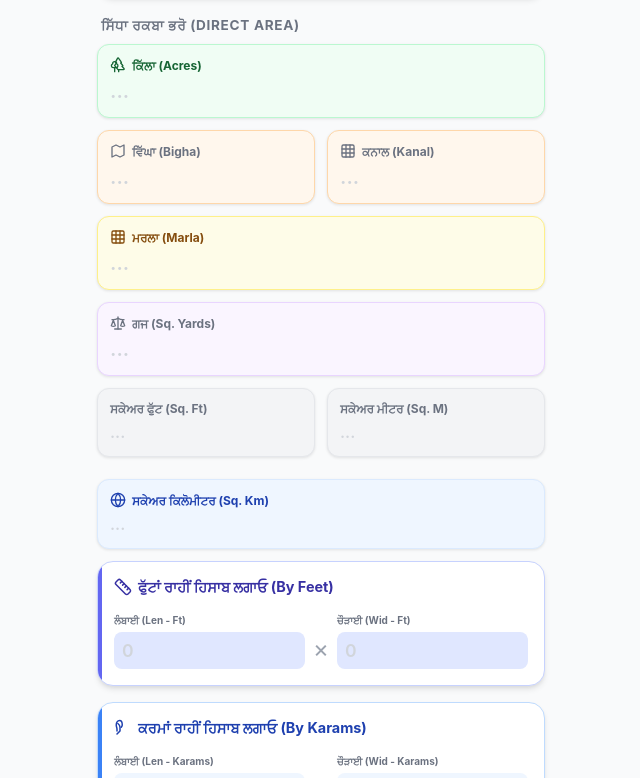
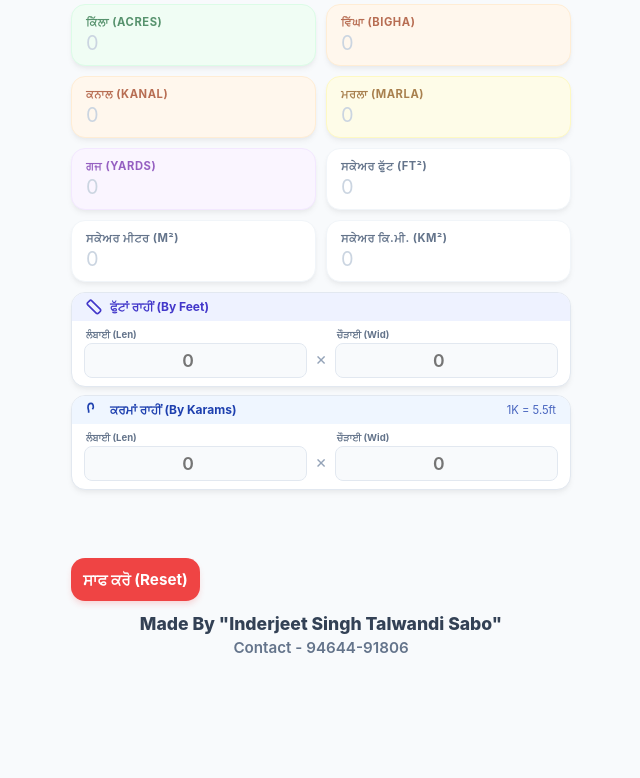
Before and after one commit to Insddrive/Land-measurement, a plain HTML site: page index.html in a window 1280 px wide. Shown: the part 125-903 px from the top of the page, without its empty margins (319-959 px from the left). After the commit the page ends 800 px from the top, so only its background shows below. Drawn offline with Linux system fonts and the light colour scheme.

```diff
--- a/index.html
+++ b/index.html
@@ -4,178 +4,321 @@
     <meta charset="UTF-8">
     <meta name="viewport" content="width=device-width, initial-scale=1.0, maximum-scale=1.0, user-scalable=no">
     <meta name="theme-color" content="#15803d">
-    <meta name="description" content="Punjabi Land Calculator - Calculate Killa, Kanal, Marla, Feet and Karams offline.">
-
-    <!-- iOS Support -->
     <meta name="apple-mobile-web-app-capable" content="yes">
     <meta name="apple-mobile-web-app-status-bar-style" content="black-translucent">
-    <meta name="apple-mobile-web-app-title" content="Land Calc">
-    <link rel="apple-touch-icon" href="icon-192.png">
-
-
-    <title>Land Calculator Punjabi</title>
-
-    <!-- Link to Manifest File -->
+    <meta name="description" content="Punjabi Land Calculator">
+    <title>Land Calc</title>
     <link rel="manifest" href="manifest.json">
 
-
     <style>
-        /* CSS Reset & Variables */
         :root {
-            --primary: #15803d; --primary-light: #dcfce7; --bg-color: #f9fafb;
-            --card-bg: #ffffff; --text-main: #1f2937; --text-sub: #6b7280;
-            --border: #e5e7eb; --danger: #dc2626; --radius: 12px;
-            --shadow: 0 4px 6px -1px rgba(0, 0, 0, 0.1), 0 2px 4px -1px rgba(0, 0, 0, 0.06);
+            --primary: #15803d;
+            --bg-color: #f8fafc;
+            --radius: 14px;
+            --shadow: 0 4px 6px -1px rgba(0, 0, 0, 0.05), 0 2px 4px -1px rgba(0, 0, 0, 0.03);
         }
         * { box-sizing: border-box; margin: 0; padding: 0; font-family: -apple-system, BlinkMacSystemFont, "Segoe UI", Roboto, sans-serif; -webkit-tap-highlight-color: transparent; }
-        body { background-color: var(--bg-color); color: var(--text-main); padding-bottom: 40px; }
-        .container { max-width: 480px; margin: 0 auto; padding: 16px; }
+
+        body {
+            background-color: var(--bg-color);
+            padding: 16px;
+            height: 100vh; /* Full height */
+            display: flex;
+            flex-direction: column;
+            overflow: hidden; /* No scroll */
+        }
+
+        .container {
+            flex: 1;
+            display: flex;
+            flex-direction: column;
+            justify-content: space-between; /* Distribute space evenly */
+            max-width: 500px;
+            margin: 0 auto;
+            width: 100%;
+            height: 100%;
+        }
 
         /* Header */
-        .header { background-color: var(--primary); color: white; padding: 20px; border-radius: 16px; box-shadow: var(--shadow); margin-bottom: 20px; display: flex; justify-content: space-between; align-items: center; }
-        .header h1 { font-size: 1.5rem; font-weight: 700; margin-bottom: 4px; }
-        .header p { font-size: 0.85rem; opacity: 0.9; }
-        .header-icon { background-color: rgba(255, 255, 255, 0.2); padding: 8px; border-radius: 10px; display: flex; align-items: center; justify-content: center; }
+        .header {
+            background: var(--primary);
+            color: white;
+            padding: 12px 16px;
+            border-radius: var(--radius);
+            display: flex;
+            justify-content: space-between;
+            align-items: center;
+            box-shadow: 0 4px 10px rgba(21, 128, 61, 0.2);
+        }
+        .header h1 { font-size: 1.25rem; font-weight: 700; letter-spacing: 0.5px; }
+        .header span { font-size: 0.8rem; opacity: 0.9; margin-left: 8px; font-weight: 400; }
 
+        /* Main Content Wrapper */
+        .content-area {
+            display: flex;
+            flex-direction: column;
+            gap: 10px; /* Space between rows */
+            flex-grow: 1;
+            justify-content: center; /* Center vertically if space allows */
+            padding: 8px 0;
+        }
 
-        /* Inputs */
-        .section-title { font-size: 0.85rem; font-weight: 700; color: var(--text-sub); text-transform: uppercase; letter-spacing: 0.05em; margin: 20px 0 10px 4px; }
-        .input-group { background-color: var(--card-bg); border-radius: var(--radius); box-shadow: 0 1px 3px rgba(0,0,0,0.1); margin-bottom: 12px; display: flex; flex-direction: column; border: 1px solid var(--border); padding: 12px; transition: all 0.2s; }
-        .input-group:focus-within { border-color: var(--primary); box-shadow: 0 0 0 2px var(--primary-light); }
-        .input-label { font-size: 0.75rem; font-weight: 700; color: var(--text-sub); margin-bottom: 4px; display: flex; align-items: center; gap: 6px; }
-        .input-field { width: 100%; border: none; background: transparent; font-size: 1.25rem; font-weight: 600; color: var(--text-main); outline: none; padding: 2px 0; }
-        .input-field::placeholder { color: #d1d5db; }
+        /* Grid System */
+        .grid-2 {
+            display: grid;
+            grid-template-columns: 1fr 1fr;
+            gap: 10px;
+        }
 
-        /* Layouts & Colors */
-        .grid-2 { display: grid; grid-template-columns: 1fr 1fr; gap: 12px; }
-        .bg-green { background-color: #f0fdf4; border-color: #bbf7d0; } .text-green { color: #166534; }
-        .bg-orange { background-color: #fff7ed; border-color: #fed7aa; }
-        .bg-yellow { background-color: #fefce8; border-color: #fef08a; } .text-yellow { color: #854d0e; }
-        .bg-purple { background-color: #faf5ff; border-color: #e9d5ff; }
-        .bg-gray { background-color: #f3f4f6; border-color: #e5e7eb; }
+        .card {
+            background: white;
+            border: 1px solid #f1f5f9;
+            border-radius: var(--radius);
+            padding: 10px 14px;
+            display: flex;
+            flex-direction: column;
+            justify-content: center;
+            box-shadow: var(--shadow);
+            transition: transform 0.1s;
+        }
+        .card:active { transform: scale(0.98); }
 
-        /* Special Boxes */
-        .special-box { position: relative; background: white; padding: 16px; border-radius: 16px; box-shadow: var(--shadow); margin-bottom: 16px; border: 1px solid; overflow: hidden; }
-        .special-box::before { content: ''; position: absolute; top: 0; left: 0; bottom: 0; width: 4px; }
-        .box-blue { border-color: #bfdbfe; } .box-blue::before { background-color: #3b82f6; } .title-blue { color: #1e40af; }
-        .box-indigo { border-color: #c7d2fe; } .box-indigo::before { background-color: #6366f1; } .title-indigo { color: #3730a3; }
-        .flex-row { display: flex; align-items: center; gap: 8px; }
-        .x-sign { font-size: 1.5rem; color: #9ca3af; padding-top: 20px; }
+        .label {
+            font-size: 0.7rem;
+            font-weight: 700;
+            color: #64748b;
+            white-space: nowrap;
+            margin-bottom: 2px;
+            text-transform: uppercase;
+            letter-spacing: 0.05em;
+        }
 
+        .input-val {
+            font-size: 1.25rem; /* Larger font */
+            font-weight: 700;
+            color: #1e293b;
+            border: none;
+            outline: none;
+            width: 100%;
+            background: transparent;
+            padding: 0;
+            line-height: 1.2;
+        }
+        .input-val::placeholder { color: #cbd5e1; font-weight: 400; }
 
-        /* Button */
-        .btn-reset { width: 100%; background-color: var(--danger); color: white; border: none; padding: 16px; border-radius: var(--radius); font-size: 1rem; font-weight: 700; display: flex; align-items: center; justify-content: center; gap: 10px; margin-top: 30px; cursor: pointer; box-shadow: var(--shadow); }
-        .btn-reset:active { transform: scale(0.98); }
-        svg { stroke: currentColor; stroke-width: 2; stroke-linecap: round; stroke-linejoin: round; fill: none; }
+        /* Colors */
+        .c-green { background: #f0fdf4; border-color: #dcfce7; } .c-green .input-val { color: #166534; } .c-green .label { color: #166534; opacity: 0.7; }
+        .c-orange { background: #fff7ed; border-color: #ffedd5; } .c-orange .label { color: #9a3412; opacity: 0.7; }
+        .c-yellow { background: #fefce8; border-color: #fef9c3; } .c-yellow .input-val { color: #854d0e; } .c-yellow .label { color: #854d0e; opacity: 0.7; }
+        .c-purple { background: #faf5ff; border-color: #f3e8ff; } .c-purple .label { color: #6b21a8; opacity: 0.7; }
+
+        /* Dimensions Section */
+        .dims-wrapper {
+            display: flex;
+            flex-direction: column;
+            gap: 8px;
+        }
+
+        .dim-box {
+            background: white;
+            border-radius: var(--radius);
+            border: 1px solid #e2e8f0;
+            overflow: hidden;
+            box-shadow: var(--shadow);
+        }
+        .dim-header {
+            background: #eef2ff;
+            padding: 6px 14px;
+            font-size: 0.75rem;
+            font-weight: 700;
+            color: #4338ca;
+            display: flex;
+            align-items: center;
+            gap: 8px;
+        }
+        .dim-row { padding: 8px 12px; display: flex; align-items: center; gap: 8px; }
+
+        .dim-col { flex: 1; }
+        .dim-col label { display: block; font-size: 0.6rem; color: #64748b; font-weight: 700; margin-left: 2px; margin-bottom: 2px; }
+        .dim-input {
+            width: 100%;
+            background: #f8fafc;
+            border: 1px solid #e2e8f0;
+            border-radius: 8px;
+            padding: 6px;
+            font-size: 1.1rem;
+            font-weight: 600;
+            text-align: center;
+            outline: none;
+            color: #334155;
+        }
+        .dim-input:focus { background: white; border-color: #6366f1; box-shadow: 0 0 0 2px rgba(99, 102, 241, 0.1); }
+        .x-sym { color: #94a3b8; font-size: 1.1rem; margin-top: 10px; }
+
+        .blue-theme .dim-header { background: #eff6ff; color: #1e40af; }
+        .blue-theme .dim-input:focus { border-color: #3b82f6; box-shadow: 0 0 0 2px rgba(59, 130, 246, 0.1); }
+
+        /* Reset Button */
+        .btn-reset {
+            background: #ef4444;
+            color: white;
+            border: none;
+            padding: 12px;
+            border-radius: var(--radius);
+            font-size: 0.95rem;
+            font-weight: 700;
+            cursor: pointer;
+            box-shadow: 0 4px 6px -1px rgba(239, 68, 68, 0.2);
+            margin-top: 4px;
+        }
+        .btn-reset:active { transform: scale(0.98); background: #dc2626; }
+
+        /* Footer */
+        .footer {
+            text-align: center;
+            padding: 12px 0 2px 0; /* Thoda space wadhaya */
+            color: #64748b;
+        }
+        .footer .name {
+            font-weight: 800;
+            color: #334155;
+            font-size: 1.1rem; /* Size wadhaya */
+            margin-bottom: 4px;
+        }
+        .footer p {
+            margin: 0;
+            font-size: 0.95rem; /* Size wadhaya */
+            font-weight: 600;
+        }
+
+        /* Icons */
+        svg { width: 16px; height: 16px; stroke-width: 2.5; }
     </style>
 </head>
 <body>
 
-
 <div class="container">
+    <!-- Header -->
     <div class="header">
         <div>
-            <h1>ਜਮੀਨ ਮਿਣਤੀ</h1>
-            <p>(Land Measurement)</p>
-            <p style="font-size: 10px; margin-top: 4px;">ਪੰਜਾਬੀ ਲੈਂਡ ਕੈਲਕੁਲੇਟਰ</p>
+            <h1>ਜਮੀਨ ਮਿਣਤੀ <span>(Land Calc)</span></h1>
         </div>
-        <div class="header-icon">
-            <svg width="32" height="32" viewBox="0 0 24 24" stroke="white"><path d="M10 10v.2A3 3 0 0 1 8.9 16v0H5v0h0a3 3 0 0 1-1-5.8V10a3 3 0 0 1 6 0Z"/><path d="M7 16v6"/><path d="M13 19v3"/><path d="M12 19h8.3a1 1 0 0 0 .7-1.7L18 14h.3a1 1 0 0 0 .7-1.7L16 9h.2a1 1 0 0 0 .6-1.7L13 2.1a1 1 0 0 0-1.8 0L8.5 7.3a1 1 0 0 0 .6 1.7H9.3L7 13Z"/></svg>
+        <svg style="width:22px; height:22px; opacity:0.9" viewBox="0 0 24 24" fill="none" stroke="currentColor"><path d="M3 3v18h18"/><path d="M18.7 8l-5.1 5.2-2.8-2.7L7 14.3"/></svg>
+    </div>
+
+    <div class="content-area">
+        <!-- Row 1: Killa & Vigha -->
+        <div class="grid-2">
+            <div class="card c-green">
+                <div class="label">ਕਿੱਲਾ (Acres)</div>
+                <input type="number" id="killa" class="input-val" placeholder="0" oninput="calculate('killa', this.value)">
+            </div>
+            <div class="card c-orange">
+                <div class="label">ਵਿੱਘਾ (Bigha)</div>
+                <input type="number" id="vigha" class="input-val" placeholder="0" oninput="calculate('vigha', this.value)">
             </div>
         </div>
 
-
-    <div class="section-title">ਸਿੱਧਾ ਰਕਬਾ ਭਰੋ (Direct Area)</div>
-    <div class="input-group bg-green">
-        <label class="input-label text-green"><svg width="16" height="16" viewBox="0 0 24 24"><path d="M10 10v.2A3 3 0 0 1 8.9 16v0H5v0h0a3 3 0 0 1-1-5.8V10a3 3 0 0 1 6 0Z"/><path d="M7 16v6"/><path d="M13 19v3"/><path d="M12 19h8.3a1 1 0 0 0 .7-1.7L18 14h.3a1 1 0 0 0 .7-1.7L16 9h.2a1 1 0 0 0 .6-1.7L13 2.1a1 1 0 0 0-1.8 0L8.5 7.3a1 1 0 0 0 .6 1.7H9.3L7 13Z"/></svg> ਕਿੱਲਾ (Acres)</label>
-        <input type="number" id="killa" class="input-field text-green" placeholder="..." oninput="calculate('killa', this.value)">
+        <!-- Row 2: Kanal & Marla -->
+        <div class="grid-2">
+            <div class="card c-orange">
+                <div class="label">ਕਨਾਲ (Kanal)</div>
+                <input type="number" id="kanal" class="input-val" placeholder="0" oninput="calculate('kanal', this.value)">
             </div>
-
-
-    <div class="grid-2">
-        <div class="input-group bg-orange">
-            <label class="input-label"><svg width="16" height="16" viewBox="0 0 24 24"><polygon points="3 6 9 3 15 6 21 3 21 18 15 21 9 18 3 21"/></svg> ਵਿੱਘਾ (Bigha)</label>
-            <input type="number" id="vigha" class="input-field" placeholder="..." oninput="calculate('vigha', this.value)">
-        </div>
-        <div class="input-group bg-orange">
-            <label class="input-label"><svg width="16" height="16" viewBox="0 0 24 24"><rect width="18" height="18" x="3" y="3" rx="2"/><path d="M3 9h18"/><path d="M3 15h18"/><path d="M9 3v18"/><path d="M15 3v18"/></svg> ਕਨਾਲ (Kanal)</label>
-            <input type="number" id="kanal" class="input-field" placeholder="..." oninput="calculate('kanal', this.value)">
+            <div class="card c-yellow">
+                <div class="label">ਮਰਲਾ (Marla)</div>
+                <input type="number" id="marla" class="input-val" placeholder="0" oninput="calculate('marla', this.value)">
             </div>
         </div>
 
-
-    <div class="input-group bg-yellow">
-        <label class="input-label text-yellow"><svg width="16" height="16" viewBox="0 0 24 24"><rect width="18" height="18" x="3" y="3" rx="2"/><path d="M3 9h18"/><path d="M3 15h18"/><path d="M9 3v18"/><path d="M15 3v18"/></svg> ਮਰਲਾ (Marla)</label>
-        <input type="number" id="marla" class="input-field text-yellow" placeholder="..." oninput="calculate('marla', this.value)">
+        <!-- Row 3: Gaj & SqFt -->
+        <div class="grid-2">
+            <div class="card c-purple">
+                <div class="label">ਗਜ (Yards)</div>
+                <input type="number" id="gaj" class="input-val" placeholder="0" oninput="calculate('gaj', this.value)">
             </div>
-
-
-    <div class="input-group bg-purple">
-        <label class="input-label"><svg width="16" height="16" viewBox="0 0 24 24"><path d="m16 16 3-8 3 8c-.87.65-1.92 1-3 1s-2.13-.35-3-1Z"/><path d="m2 16 3-8 3 8c-.87.65-1.92 1-3 1s-2.13-.35-3-1Z"/><path d="M7 21h10"/><path d="M12 3v18"/><path d="M3 7h2c2 0 5-1 7-2 2 1 5 2 7 2h2"/></svg> ਗਜ (Sq. Yards)</label>
-        <input type="number" id="gaj" class="input-field" placeholder="..." oninput="calculate('gaj', this.value)">
-    </div>
-
-
-    <div class="grid-2">
-        <div class="input-group bg-gray">
-            <label class="input-label">ਸਕੇਅਰ ਫੁੱਟ (Sq. Ft)</label>
-            <input type="number" id="sqFt" class="input-field" style="font-size: 1rem;" placeholder="..." oninput="calculate('sqFt', this.value)">
-        </div>
-        <div class="input-group bg-gray">
-            <label class="input-label">ਸਕੇਅਰ ਮੀਟਰ (Sq. M)</label>
-            <input type="number" id="sqMeter" class="input-field" style="font-size: 1rem;" placeholder="..." oninput="calculate('sqMeter', this.value)">
+            <div class="card">
+                <div class="label">ਸਕੇਅਰ ਫੁੱਟ (Ft²)</div>
+                <input type="number" id="sqFt" class="input-val" placeholder="0" oninput="calculate('sqFt', this.value)">
             </div>
         </div>
 
-    <div class="input-group" style="background-color: #eff6ff; border-color: #dbeafe; margin-top: 10px;">
-        <label class="input-label" style="color: #1e40af;"><svg width="16" height="16" viewBox="0 0 24 24"><circle cx="12" cy="12" r="10"/><path d="M12 2a14.5 14.5 0 0 0 0 20 14.5 14.5 0 0 0 0-20"/><path d="M2 12h20"/></svg> ਸਕੇਅਰ ਕਿਲੋਮੀਟਰ (Sq. Km)</label>
-        <input type="number" id="sqKm" class="input-field" style="font-size: 1rem;" placeholder="..." oninput="calculate('sqKm', this.value)">
+        <!-- Row 4: SqMeter & SqKm -->
+        <div class="grid-2">
+            <div class="card">
+                <div class="label">ਸਕੇਅਰ ਮੀਟਰ (M²)</div>
+                <input type="number" id="sqMeter" class="input-val" placeholder="0" oninput="calculate('sqMeter', this.value)">
             </div>
-
-
-    <div class="special-box box-indigo">
-        <h3 class="input-label title-indigo" style="font-size: 0.9rem; margin-bottom: 12px;"><svg width="18" height="18" viewBox="0 0 24 24"><path d="M21.3 15.3a2.4 2.4 0 0 1 0 3.4l-2.6 2.6a2.4 2.4 0 0 1-3.4 0L2.7 8.7a2.41 2.41 0 0 1 0-3.4l2.6-2.6a2.41 2.41 0 0 1 3.4 0Z"/><path d="m14.5 12.5 2-2"/><path d="m11.5 9.5 2-2"/><path d="m8.5 6.5 2-2"/><path d="m17.5 15.5 2-2"/></svg> ਫੁੱਟਾਂ ਰਾਹੀਂ ਹਿਸਾਬ ਲਗਾਓ (By Feet)</h3>
-        <div class="flex-row">
-            <div style="flex: 1;"><label style="font-size: 10px; font-weight: bold; color: #6b7280;">ਲੰਬਾਈ (Len - Ft)</label><input type="number" id="feetLength" class="input-field" style="background: #e0e7ff; border-radius: 8px; padding: 8px; margin-top: 4px; font-size: 1.1rem; width: 100%;" placeholder="0" oninput="calculateFeet()"></div>
-            <div class="x-sign">×</div>
-            <div style="flex: 1;"><label style="font-size: 10px; font-weight: bold; color: #6b7280;">ਚੌੜਾਈ (Wid - Ft)</label><input type="number" id="feetWidth" class="input-field" style="background: #e0e7ff; border-radius: 8px; padding: 8px; margin-top: 4px; font-size: 1.1rem; width: 100%;" placeholder="0" oninput="calculateFeet()"></div>
+            <div class="card">
+                <div class="label">ਸਕੇਅਰ ਕਿ.ਮੀ. (Km²)</div>
+                <input type="number" id="sqKm" class="input-val" placeholder="0" oninput="calculate('sqKm', this.value)">
             </div>
         </div>
 
-
-    <div class="special-box box-blue">
-        <h3 class="input-label title-blue" style="font-size: 0.9rem; margin-bottom: 12px;"><svg width="18" height="18" viewBox="0 0 24 24"><path d="M4 16v-2.38C4 11.5 2.97 10.5 3 8c.03-2.72 1.49-6 4.5-6C9.37 2 11 3.8 11 8c0 1.25-.76 2.08-1.42 3"/><path d="M5.13 6C7.37 7.79 8 8.5 8 11v5l-4 4"/></svg> ਕਰਮਾਂ ਰਾਹੀਂ ਹਿਸਾਬ ਲਗਾਓ (By Karams)</h3>
-        <div class="flex-row">
-            <div style="flex: 1;"><label style="font-size: 10px; font-weight: bold; color: #6b7280;">ਲੰਬਾਈ (Len - Karams)</label><input type="number" id="karamLength" class="input-field" style="background: #eff6ff; border-radius: 8px; padding: 8px; margin-top: 4px; font-size: 1.1rem; width: 100%;" placeholder="0" oninput="calculateKarams()"></div>
-            <div class="x-sign">×</div>
-            <div style="flex: 1;"><label style="font-size: 10px; font-weight: bold; color: #6b7280;">ਚੌੜਾਈ (Wid - Karams)</label><input type="number" id="karamWidth" class="input-field" style="background: #eff6ff; border-radius: 8px; padding: 8px; margin-top: 4px; font-size: 1.1rem; width: 100%;" placeholder="0" oninput="calculateKarams()"></div>
+        <!-- Dimensions Wrapper -->
+        <div class="dims-wrapper">
+            <!-- Dimensions: Feet -->
+            <div class="dim-box">
+                <div class="dim-header">
+                    <svg viewBox="0 0 24 24" fill="none" stroke="currentColor"><path d="M21.3 15.3a2.4 2.4 0 0 1 0 3.4l-2.6 2.6a2.4 2.4 0 0 1-3.4 0L2.7 8.7a2.41 2.41 0 0 1 0-3.4l2.6-2.6a2.41 2.41 0 0 1 3.4 0Z"/></svg>
+                    ਫੁੱਟਾਂ ਰਾਹੀਂ (By Feet)
                 </div>
-        <p style="text-align: right; font-size: 10px; color: #9ca3af; margin-top: 8px;">*1 Karam = 5.5 Ft</p>
+                <div class="dim-row">
+                    <div class="dim-col">
+                        <label>ਲੰਬਾਈ (Len)</label>
+                        <input type="number" id="feetLength" class="dim-input" placeholder="0" oninput="calculateFeet()">
+                    </div>
+                    <div class="x-sym">×</div>
+                    <div class="dim-col">
+                        <label>ਚੌੜਾਈ (Wid)</label>
+                        <input type="number" id="feetWidth" class="dim-input" placeholder="0" oninput="calculateFeet()">
+                    </div>
+                </div>
             </div>
 
-
-    <button class="btn-reset" onclick="resetAll()">
-        <svg width="20" height="20" viewBox="0 0 24 24"><path d="M3 12a9 9 0 1 0 9-9 9.75 9.75 0 0 0-6.74 2.74L3 8"/><path d="M3 3v5h5"/></svg> ਸਾਰਾ ਸਾਫ ਕਰੋ (Reset)
-    </button>
+            <!-- Dimensions: Karams -->
+            <div class="dim-box blue-theme">
+                <div class="dim-header">
+                    <svg viewBox="0 0 24 24" fill="none" stroke="currentColor"><path d="M4 16v-2.38C4 11.5 2.97 10.5 3 8c.03-2.72 1.49-6 4.5-6C9.37 2 11 3.8 11 8c0 1.25-.76 2.08-1.42 3"/></svg>
+                    ਕਰਮਾਂ ਰਾਹੀਂ (By Karams) <span style="font-weight:400; margin-left:auto; font-size:0.7rem; opacity:0.8">1K = 5.5ft</span>
+                </div>
+                <div class="dim-row">
+                    <div class="dim-col">
+                        <label>ਲੰਬਾਈ (Len)</label>
+                        <input type="number" id="karamLength" class="dim-input" placeholder="0" oninput="calculateKarams()">
+                    </div>
+                    <div class="x-sym">×</div>
+                    <div class="dim-col">
+                        <label>ਚੌੜਾਈ (Wid)</label>
+                        <input type="number" id="karamWidth" class="dim-input" placeholder="0" oninput="calculateKarams()">
+                    </div>
+                </div>
+            </div>
+        </div>
     </div>
 
+    <!-- Bottom Section -->
+    <div>
+        <button class="btn-reset" onclick="resetAll()">ਸਾਫ ਕਰੋ (Reset)</button>
+
+        <div class="footer">
+            <p class="name">Made By "Inderjeet Singh Talwandi Sabo"</p>
+            <p>Contact - 94644-91806</p>
+        </div>
+    </div>
+</div>
 
 <script>
-    // Register Service Worker
     if ('serviceWorker' in navigator) {
         window.addEventListener('load', () => {
-            navigator.serviceWorker.register('./sw.js')
-                .then(reg => console.log('Service Worker registered', reg))
-                .catch(err => console.log('Service Worker registration failed', err));
+            navigator.serviceWorker.register('./sw.js').catch(() => {});
         });
     }
-
 
     const RATES = { marla: 272.25, kanal: 5445, killa: 43560, vigha: 10890, gaj: 9, sqMeter: 10.7639, sqKm: 10763910.42, sqFt: 1, sqKaram: 30.25 };
     const inputs = { killa: document.getElementById('killa'), vigha: document.getElementById('vigha'), kanal: document.getElementById('kanal'), marla: document.getElementById('marla'), gaj: document.getElementById('gaj'), sqFt: document.getElementById('sqFt'), sqMeter: document.getElementById('sqMeter'), sqKm: document.getElementById('sqKm') };
     const karamInputs = { length: document.getElementById('karamLength'), width: document.getElementById('karamWidth') };
     const feetInputs = { length: document.getElementById('feetLength'), width: document.getElementById('feetWidth') };
-
 
     function updateAllFields(inSqFt) {
         inputs.sqFt.value = inSqFt === '' ? '' : parseFloat(inSqFt.toFixed(2));
@@ -188,7 +331,6 @@
         inputs.sqKm.value = inSqFt === '' ? '' : parseFloat((inSqFt / RATES.sqKm).toFixed(7));
     }
 
-
     function calculate(unit, value) {
         karamInputs.length.value = ''; karamInputs.width.value = ''; feetInputs.length.value = ''; feetInputs.width.value = '';
         if (value === '') { updateAllFields(''); return; }
@@ -197,20 +339,23 @@
         updateAllFields(numValue * RATES[unit]);
     }
 
-
     function calculateFeet() {
-        karamInputs.length.value = ''; karamInputs.width.value = '';
         const len = parseFloat(feetInputs.length.value); const wid = parseFloat(feetInputs.width.value);
+        if (!isNaN(len)) karamInputs.length.value = parseFloat((len / 5.5).toFixed(2));
+        if (!isNaN(wid)) karamInputs.width.value = parseFloat((wid / 5.5).toFixed(2));
+        if (feetInputs.length.value === '') karamInputs.length.value = '';
+        if (feetInputs.width.value === '') karamInputs.width.value = '';
         if (!isNaN(len) && !isNaN(wid)) updateAllFields(len * wid);
     }
 
-
     function calculateKarams() {
-        feetInputs.length.value = ''; feetInputs.width.value = '';
         const len = parseFloat(karamInputs.length.value); const wid = parseFloat(karamInputs.width.value);
+        if (!isNaN(len)) feetInputs.length.value = parseFloat((len * 5.5).toFixed(2));
+        if (!isNaN(wid)) feetInputs.width.value = parseFloat((wid * 5.5).toFixed(2));
+        if (karamInputs.length.value === '') feetInputs.length.value = '';
+        if (karamInputs.width.value === '') feetInputs.width.value = '';
         if (!isNaN(len) && !isNaN(wid)) updateAllFields(len * wid * RATES.sqKaram);
     }
-
 
     function resetAll() {
         Object.values(inputs).forEach(input => input.value = '');
@@ -219,6 +364,5 @@
     }
 </script>
 
-
 </body>
 </html>
```
Lines whose indentation alone changed are shown as unchanged.
